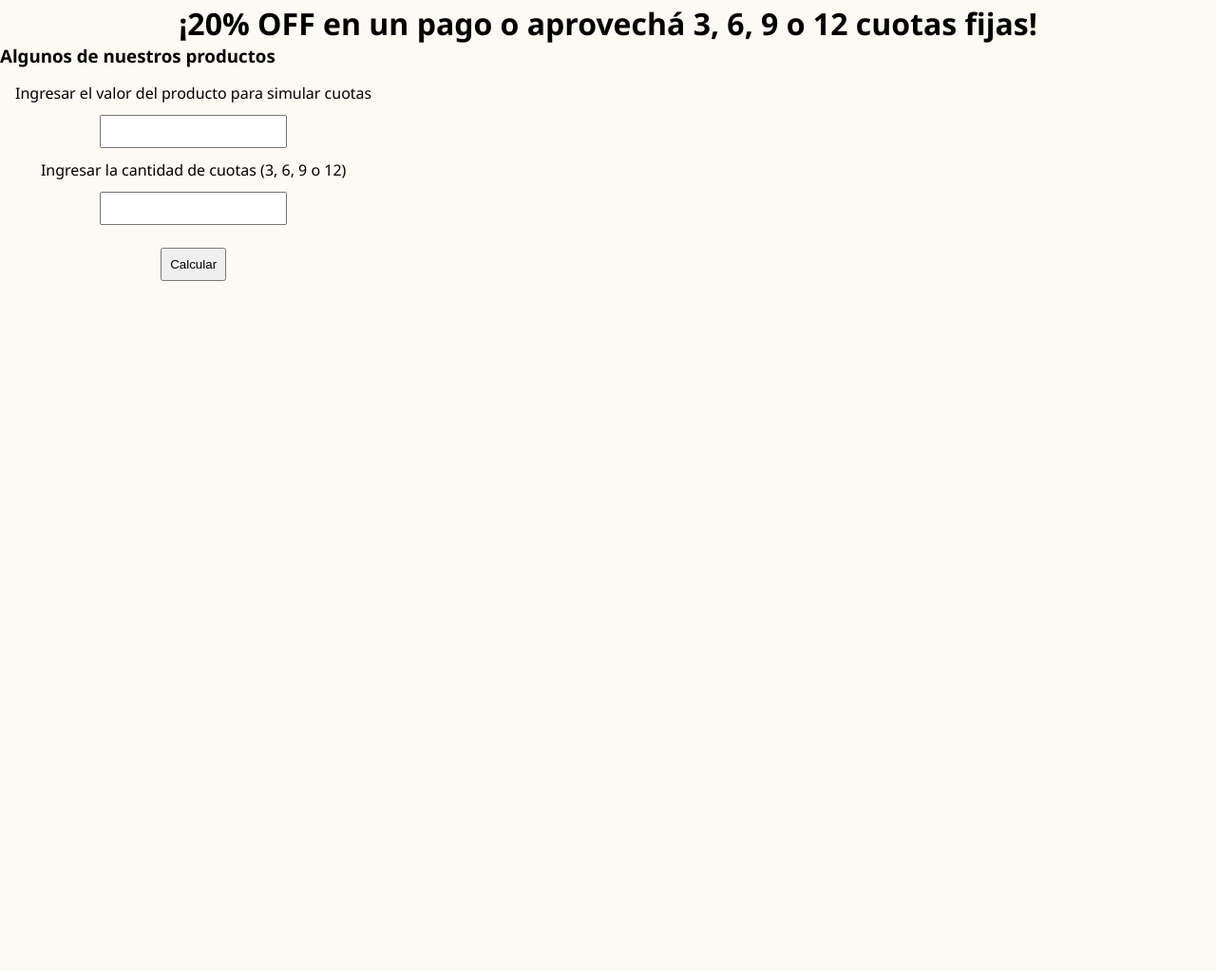
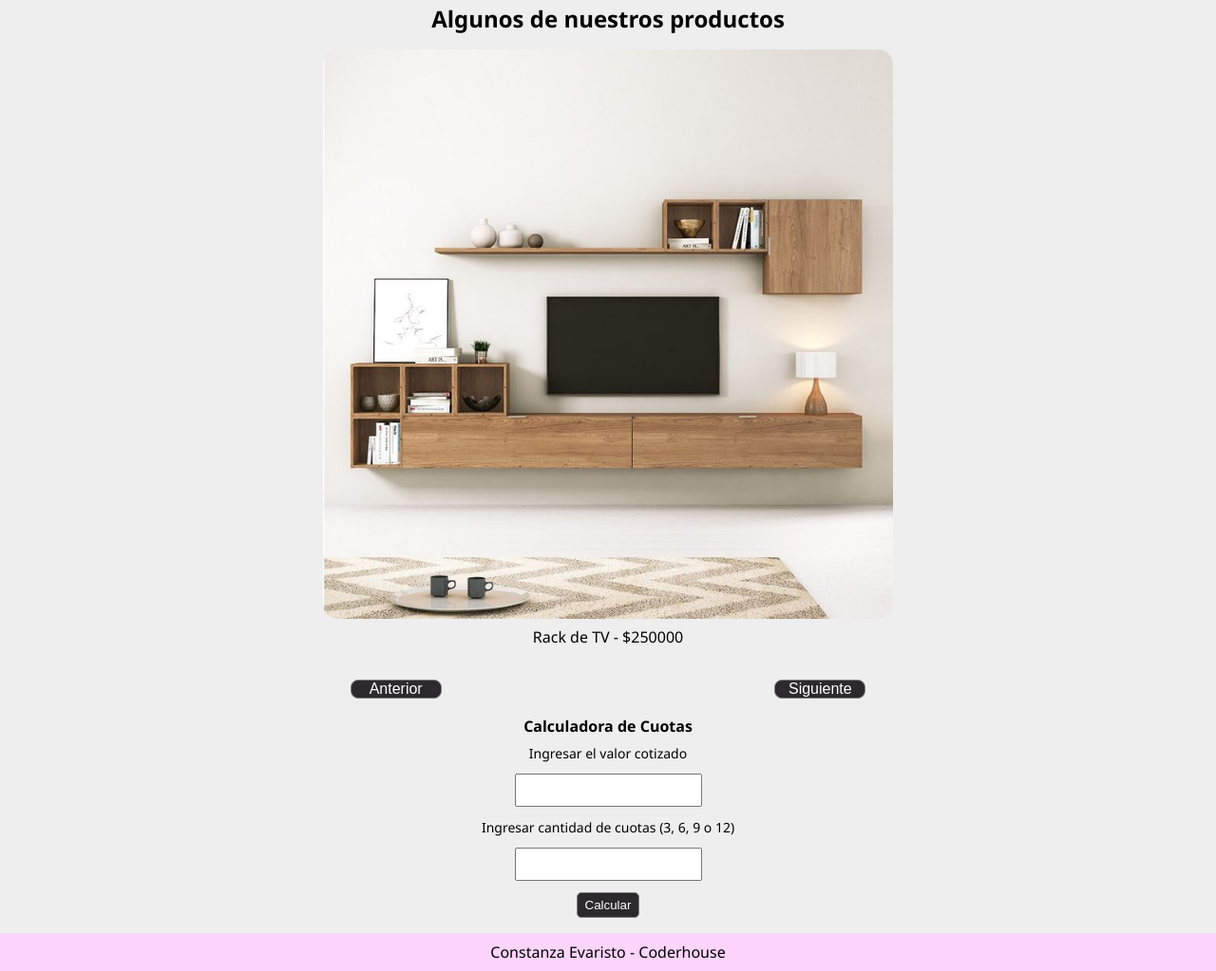
Before and after one commit to connievaristo/PreEntrega1Evaristo, a plain HTML site: page index.html in a window 1280 px wide. Shown: the part 156-1179 px from the top of the page at 95% size. Before the commit the page ends 800 px from the top, so only its background shows below. Drawn offline with Linux system fonts and the light colour scheme.

Commit message:
index page ready

```diff
--- a/css/styles.css
+++ b/css/styles.css
@@ -5,7 +5,7 @@
 }
 
 body {
-    background-color:#fdf9f3;
+    background-color:rgb(238, 238, 238);
     font-family: 'Segoe UI', Tahoma, Geneva, Verdana, sans-serif;
 }
 
@@ -58,26 +58,98 @@ h2 {
     font-size: 2rem;
 }
 
-.someProducts{ /*cambiar a grid?*/
+h3 {
     display: flex;
-    flex-direction: column;
     justify-content: center;
-    align-items: flex-start;
+    align-items: center;
+    font-size: 1.5rem;
 }
 
-#products {
+h4{
+    display: flex;
+    justify-content: center;
+}
+
+.botonera {
+    display: flex;
+    justify-content: space-evenly;
+    padding: 1.125rem;
+}
+
+.botonera button {
+    background-color: rgb(44, 42, 44);
+    width: 6rem;
+    border: 1px solid gray;
+    border-radius: 0.5rem;
+    color: white;
+    font-size: 1rem;
+}
+
+.slide {
+    list-style: none;
+    display: flex;
+    justify-content: center;
+    overflow: hidden;
+    padding: 1rem;
+    width: 600px;
+    margin-left: auto;
+    margin-right: auto;
+}
+
+.slide li {
+    display: none;
+    flex: 0 0 100%;
+    justify-content: center;
+    align-items: center;
+}
+
+.slide li img {
+    width: 600px;
+    height: 600px;
+    border-radius: 1rem;
+}
+
+.slide li p {
+    display: flex;
+    justify-content: center;
+    font-weight: 500;
+    margin-top: 0.5rem;
+}
+
+.slide li.active {
+    display: block;
+}
+
+.control {
+    cursor: pointer;
+    padding: 10px;
+}
+
+#formCalcularCuotas {
     display: flex;
     flex-direction: column;
     justify-content: center;
     align-items: center;
+    margin: 0.5rem;
+    font-size: 0.875rem;
 }
 
-#products button{
-    width: 200px;
+#formCalcularCuotas button {
+    width: 4.125rem;
+    background-color: rgb(44, 42, 44);
+    color: white;
+    border: 1px solid gray;
+    border-radius: 0.315rem;
+    padding: 0.325rem;
+    margin-bottom: 0.5rem;
+
 }
 
-#products p {
-    text-align: center;
+.txtCuotas {
+    display: flex;
+    justify-content: center;
+    margin: 0.5rem;
+    font-size:0.875rem;
 }
 
 .historia p {
@@ -99,10 +171,13 @@ form input{
 }
 
 
-/* footer {
+
+
+footer {
+    height: 5%;
     display: flex;
     flex-direction: row;
     justify-content: center;
-    background-color: #ffc7ff;
-    margin-top: 1rem;
-}  */
+    align-items: center;
+    background-color: #fcd4fc;
+}
--- a/index.html
+++ b/index.html
@@ -12,31 +12,27 @@
     </header>
     <main>
         <h1>Financiá tu próximo mueble con nosotros</h1>
-        <h2>¡20% OFF en un pago o aprovechá 3, 6, 9 o 12 cuotas fijas!</h2>
-        <section class="someProducts">
-            <h3>Algunos de nuestros productos</h3>
-            <div>
-                <!-- <ul>
-                    <li>Mesa de luz $50000</li>
-                    <li>Mesa comedor $180000</li>
-                    <li>Espejo $35000</li>
-                    <li>Rack de TV $89500</li>
-                </ul> -->
-                <form action="" id="formCalcularCuotas">
-                    <label for="">Ingresar el valor del producto para simular cuotas</label>
-                    <input type="text" id="montoForm">
-                    <label for="">Ingresar la cantidad de cuotas (3, 6, 9 o 12)</label>
-                    <input type="text" id="cuotasForm">
-                    <input type="button" id="botonCuotas" value="Calcular">
-                </form>
-                <!-- <input type="text" id="botonContacto"> -->
-            </div>
-            <!-- <button onclick="simularCuota()">Simular cuotas</button>
-            <button onclick="agregarContacto()">Datos de Contacto</button> -->
+        <section>
+            <h3>Algunos de nuestros productos</h2>
+            <ul class="slide"></ul>
+            <section class="botonera">
+                <button class="controlAnt">Anterior</button>
+                <button class="controlSig">Siguiente</button>
+            </section>
         </section>
+        <h4>Calculadora de Cuotas</h4>
+        <form action="" id="formCalcularCuotas">
+            <label for="">Ingresar el valor cotizado</label>
+            <input type="text" id="montoForm">
+            <label for="">Ingresar cantidad de cuotas (3, 6, 9 o 12)</label>
+            <input type="text" id="cuotasForm">
+            <button type="submit">Calcular</button>
+        </form>
+        <div id="divCalculo"></div>
     </main>
     <footer>
     </footer>
+    <script src="js/global.js"></script>
     <script src="js/navegacion.js"></script>
     <script src="js/index.js"></script>
 </body>
--- /dev/null
+++ b/js/global.js
@@ -0,0 +1,12 @@
+//Variables:
+const cuerpo = document.body;
+const cabecera = document.getElementById('header');
+const navegacion = document.createElement('div');
+const nav = document.createElement('nav');
+const ul = document.createElement('ul');
+const links = ["Index", "Products", "Contact"];
+const liImg = document.createElement('li');
+const img = document.createElement('img');
+const ORIGEN = document.createElement('a');
+const footer = document.getElementsByTagName('footer'); //Agarro al footer
+const pFooter = document.createElement('p');
--- a/js/index.js
+++ b/js/index.js
@@ -1,31 +1,108 @@
-// let monto;
-// let cuotas;
-let formulario = document.getElementById('formCalcularCuotas');
-let monto = document.getElementById('montoForm');
-let cuotas = document.getElementById('cuotasForm');
-const botonCuotas = document.getElementById('botonCuotas');
+const containerGaleria = document.querySelector('.slide');
+const controlAnt = document.querySelector('.controlAnt');
+const controlSig = document.querySelector('.controlSig');
+
+const fotos = [
+    {
+        nombre: 'Rack de TV',
+        precio: 250000
+    },
+    {
+        nombre: 'Mesa Cava',
+        precio: 120000
+    },
+    {
+        nombre: 'Sillón',
+        precio: 400000
+    },
+    {
+        nombre: 'Mesa de Luz',
+        precio: 150000
+    }
+    ]; //Nombre de fotos
+let currentIndex = 0;
+
+const formCalcularCuotas = document.getElementById('formCalcularCuotas');
+const divCalculo = document.getElementById('divCalculo');
+const textoCuotas = document.createElement('p');
+textoCuotas.className = "txtCuotas";
 let montoCuotas;
 let montoInteres;
 
-botonCuotas.addEventListener("click", almacenarValores);
+//Función para generar elementos de la galería de fotos
+function crearGaleria() {
+    fotos.forEach((img, index) => {
+        const li = document.createElement('li');
+        const image = document.createElement('img');
+        image.src = `img/${img.nombre}.jpg`; //paso parámetro img
+        image.alt = `img ${index + 1}`;
+        const p = document.createElement('p');
+        p.textContent = `${img.nombre} - $${img.precio}`;
+        li.appendChild(image);
+        li.appendChild(p);
+        if (index === 0) {
+            li.classList.add('active'); //Declaro que el primer elemento va a ser el "activo"
+        };
+        containerGaleria.appendChild(li);
+    });
+};
 
-function simularCuota() {
-    console.log(`Monto ingresado: ${monto.value} - Cuotas ingresadas: ${cuotas.value}`)
-    do {
-        if (isNaN(monto) || monto <= 0) {
-            alert("No ingresó un monto válido")
-        };
-    } while (isNaN(monto) || monto <= 0);
+//Función para mostrar la imagen según el índice
+function mostrarImagen(index) {
+    const itemsGaleria = document.querySelectorAll('.slide li'); //selecciono todos los li dentro de la id slide
+    itemsGaleria.forEach((li, i) => {
+        li.classList.toggle('active', i === index);
+    });
+}
 
-    while (true) {
-        // cuotas = parseInt(prompt("Indicá en cuántas cuotas querés pagar (3, 6, 9 o 12)"));
-        if ([3, 6, 9, 12].includes(cuotas)) {
-            break; //Deja de iterar si se cumple la condición
-        } else {
-            alert("Ingresar una cantidad de cuotas válida (3, 6, 9 o 12)");
+//Función para mostrar la imagen SIGUIENTE
+function mostrarSig() {
+    currentIndex = (currentIndex + 1) % fotos.length; //??
+    mostrarImagen(currentIndex); //Muestro esa imagen
+};
+
+//Funcion para mostrar la imagen ANTERIOR
+function mostrarAnt() {
+    currentIndex = (currentIndex - 1 + fotos.length) % fotos.length;
+    mostrarImagen(currentIndex);
+};
+
+controlAnt.addEventListener('click', mostrarAnt);
+controlSig.addEventListener('click', mostrarSig);
+
+crearGaleria();
+mostrarImagen(currentIndex);
+
+
+
+document.addEventListener('DOMContentLoaded', function () {
+    formCalcularCuotas.addEventListener('submit', function (e) { //Agarro al formulario y le aplico evento para que no recargue
+        e.preventDefault();
+        //Agarro los valores de los inputs
+        const montoForm = parseFloat(document.getElementById('montoForm').value);
+        const cuotasForm = parseInt(document.getElementById('cuotasForm').value);
+
+        if (isNaN(montoForm) || isNaN(cuotasForm) || montoForm <= 0 || ![3, 6, 9, 12].includes(cuotasForm)) {
+            textoCuotas.textContent = "Por favor, ingrese un monto válido y una cantidad de cuotas válida (3, 6, 9 o 12)";
+            divCalculo.appendChild(textoCuotas);
+            return;
         }
-    }; ////Avanza si se cumple la condición, si no no sigue al resto del código porque no sale del loop
+        textoCuotas.textContent = "";
+        //Almaceno los valores de los inputs
+        localStorage.setItem('Monto', montoForm);
+        localStorage.setItem('Cuotas', cuotasForm);
+        console.log("Valores guardados, monto: " + montoForm + " y cuotas: " + cuotasForm);
+        //Me TRAIGO los valores de los inputs
+        const monto = parseFloat(localStorage.getItem('Monto'));
+        const cuotas = parseInt(localStorage.getItem('Cuotas'));
+        //Ejecuto función para calcular las cuotas
+        simularCuota(monto, cuotas);
 
+    });
+});
+
+//Función para calcular las cuotas
+function simularCuota(monto, cuotas) {
     switch (cuotas) {
         case 3:
             aplicarInteres(monto, 1.3);
@@ -45,17 +122,17 @@ function simularCuota() {
             break;
         default:
             console.log("No ingresó una cantidad de cuotas válida.");
+            localStorage.clear();
+            formCalcularCuotas.reset();
     };
-    console.log("El usuario quiere pagar " + monto + " en " + cuotas + " cuotas");
-
-    alert("Son " + cuotas + " cuotas de " + Math.round(montoCuotas) + ". El monto total es de " + Math.round(montoInteres));
-
+    textoCuotas.textContent = "Eligió abonar $" + monto + " en " + cuotas + " cuotas de $" + Math.round(montoCuotas) + ". El importe total final es de $" + Math.round(montoInteres);
+    divCalculo.appendChild(textoCuotas);
 };
 
-
-
+//Función para aplicar interés
 const aplicarInteres = (monto, interes) => { return montoInteres = monto * interes };
 
+//Función para calcular el IMPORTE de la cuota
 function calculaMontoCuota(a, b) {
     if (b > 0) {
         return montoCuotas = a / parseInt(b);
@@ -63,37 +140,3 @@ function calculaMontoCuota(a, b) {
         console.log("Número inválido. No se puede dividir por cero.");
     };
 };
-
-//Tomar datos del usuario y guardarlos en un Array
-const personas = [];
-
-class Usuario {
-    constructor(nombre, edad, celular) {
-        this.nombre = nombre;
-        this.edad = edad;
-        this.celular = celular;
-    }
-    validarEdad() {
-        if (this.edad < 18 && this.edad >= 0) {
-            alert("No podemos avanzar con personas menores de 18 años.")
-        } else if (this.edad >= 18) {
-            alert("Lo estaremos contactando a la brevedad al " + this.celular)
-        } else {
-            alert("No ingresó una edad válida.")
-        }
-    }
-};
-
-// const botonContacto = document.getElementById('botonContacto');
-// botonContacto.addEventListener('click', agregarContacto);
-
-function agregarContacto() {
-    const nuevaPersona = new Usuario(prompt("Vamos a pedirte algunos datos para contactarte. Por favor, ingresá tu nombre."), prompt("Indicanos tu edad"), prompt("Indicanos un número de teléfono"));
-
-    nuevaPersona.validarEdad(); //Valido edad de la persona creada (new Usuario guardado en una constante)
-
-    personas.push(nuevaPersona); //Lo guardo en el array de personas
-
-    const personasMayores = personas.filter((persona) => persona.edad >= 18); //Hago array de solo personas >= 18
-    console.log(personasMayores);
-};
--- a/js/navegacion.js
+++ b/js/navegacion.js
@@ -1,17 +1,3 @@
-//Variables:
-const cuerpo = document.body;
-const cabecera = document.getElementById('header');
-const navegacion = document.createElement('div');
-const nav = document.createElement('nav');
-const ul = document.createElement('ul');
-const links = ["Index", "Products", "Contact"];
-const liImg = document.createElement('li');
-const img = document.createElement('img');
-const ORIGEN = document.createElement('a');
-const footer = document.getElementsByTagName('footer'); //Agarro al footer
-const pFooter = document.createElement('p');
-const TIME = new Date().getFullYear();
-
 cabecera.appendChild(navegacion); //pongo al navegacion en el header
 navegacion.appendChild(nav);
 nav.appendChild(ul);
@@ -30,3 +16,6 @@ for (const link of links){
     li.innerHTML = `<a href="${link.toLowerCase()}.html" >${link}</a>`;
     ul.appendChild(li);
 };
+
+footer[0].appendChild(pFooter); //Se anexa al footer como hijo del primer elemento -> [0]
+pFooter.textContent = "Constanza Evaristo - Coderhouse";
```
Also changed, not shown: contact.html (+1 -0 lines), js/contact.js (added, +35 -0 lines), products.html (+1 -0 lines), img/Mesa Cava.jpg (added), img/Mesa de Luz.jpg (added), img/Rack de TV.jpg (added), img/Sillón.jpg (added).
